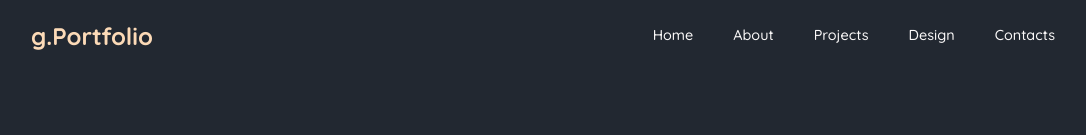
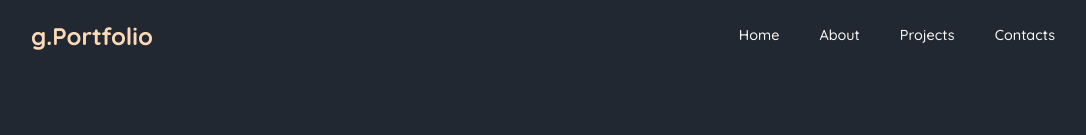
Before and after one commit to GiulianoMarcoMontis/g.portfolio, a React (Create React App) app: page / in a window 1280 px wide. Shown: the top 135 px of the page, without its empty margins (97-1183 px from the left). Built offline with nearby package versions, Linux system fonts and the light colour scheme.

Commit message:
added techStack

```diff
--- a/src/App.js
+++ b/src/App.js
@@ -30,7 +30,6 @@ const App = () => {
         <Home />
         <About />
         <Qualifications />
-
         <Skills />
         <TechStack />
         <Projects />
--- a/src/components/Navigation.js
+++ b/src/components/Navigation.js
@@ -37,11 +37,11 @@ const Navigation = () => {
                 Projects
               </a>
             </li>
-            <li className="nav__item" onClick={() => toggleHandler()}>
+            {/* <li className="nav__item" onClick={() => toggleHandler()}>
               <a href="#design" className="nav__link">
                 Design
               </a>
-            </li>
+            </li> */}
             <li className="nav__item " onClick={() => toggleHandler()}>
               <a href="#contacts" className="nav__link">
                 Contacts
```
